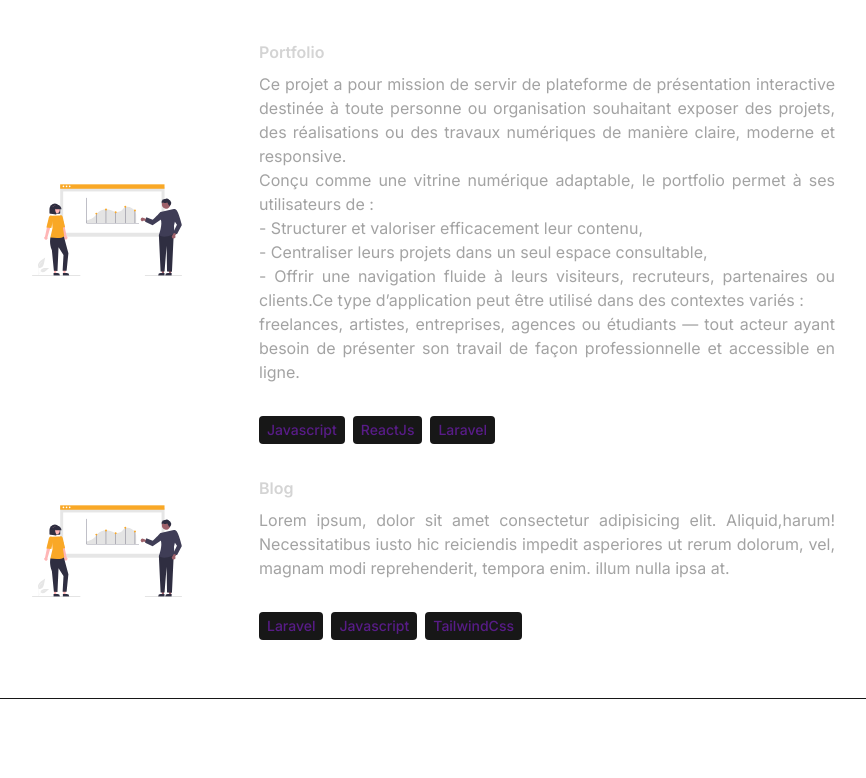
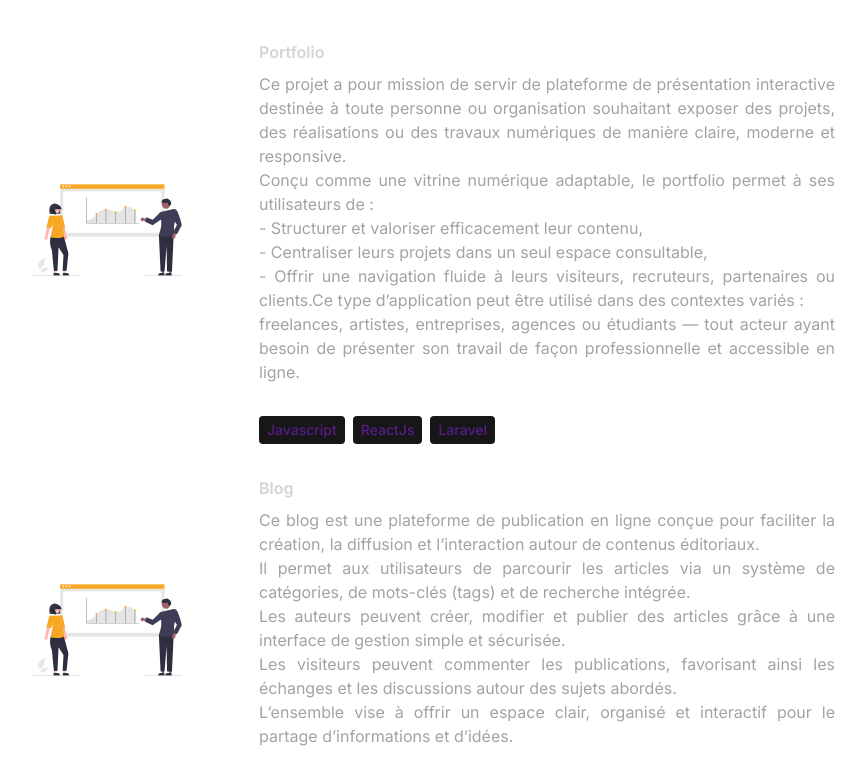
Before and after one commit to Smith-mkb/mkb-david, a React (Vite) app: page / in a window 1280 px wide. Shown: the part 3236-4014 px from the top of the page, without its empty margins (245-1111 px from the left). Built offline with nearby package versions, Linux system fonts and the light colour scheme.

Commit message:
set: description du projet blog

```diff
--- a/src/constant/index.js
+++ b/src/constant/index.js
@@ -67,8 +67,7 @@ export const PROJECTS = [
   {
     title: "Blog",
     image: ProjectImg,
-    description:
-      "Lorem ipsum, dolor sit amet consectetur adipisicing elit. Aliquid,harum! Necessitatibus iusto hic reiciendis impedit asperiores ut rerum dolorum, vel, magnam modi reprehenderit, tempora enim. illum nulla ipsa at.",
+    description:"Ce blog est une plateforme de publication en ligne conçue pour faciliter la création, la diffusion et l’interaction autour de contenus éditoriaux.<br/> Il permet aux utilisateurs de parcourir les articles via un système de catégories, de mots-clés (tags) et de recherche intégrée.<br/> Les auteurs peuvent créer, modifier et publier des articles grâce à une interface de gestion simple et sécurisée.<br/> Les visiteurs peuvent commenter les publications, favorisant ainsi les échanges et les discussions autour des sujets abordés.<br/> L’ensemble vise à offrir un espace clair, organisé et interactif pour le partage d’informations et d’idées.",
     technologies: ["Laravel", "Javascript", "TailwindCss"],
   },
 ];
```
